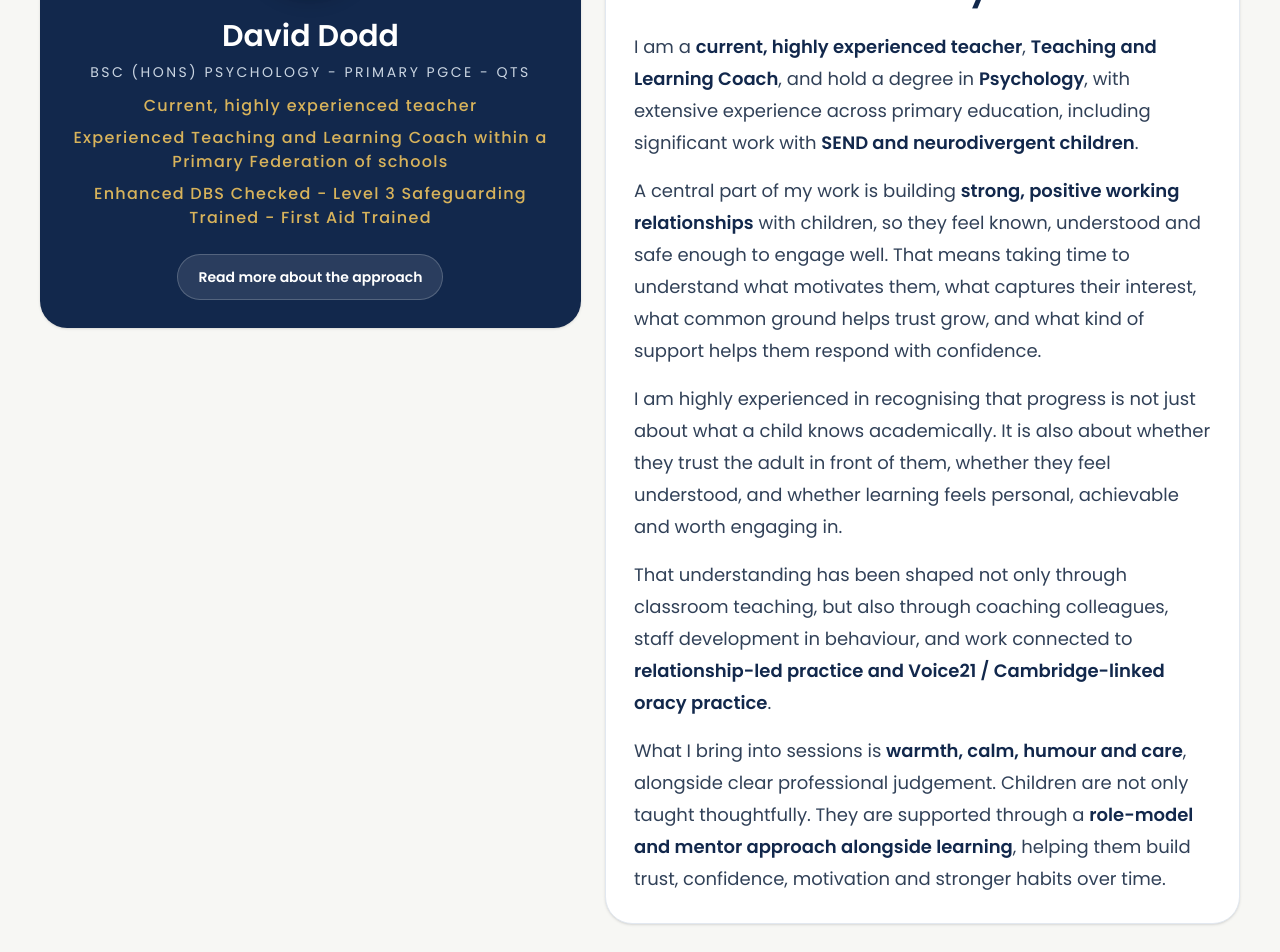
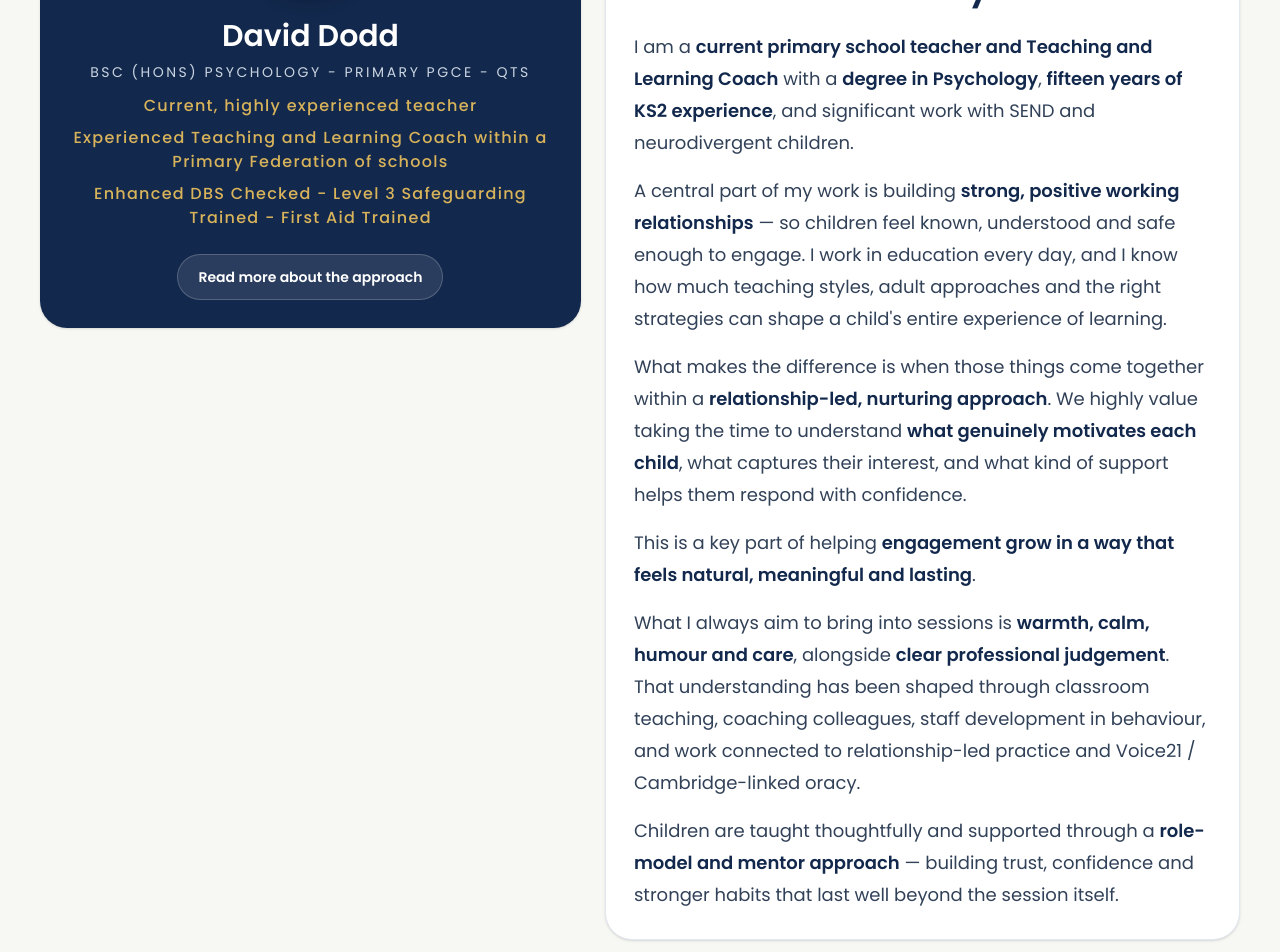
Before and after one commit to davedodd89-ai/warren-dodd-education, a Next.js app: page / in a window 1280 px wide. Shown: the part 2220-3172 px from the top of the page. Built offline with nearby package versions, Linux system fonts and the light colour scheme.

Commit message:
Refine homepage approach section copy

```diff
--- a/app/page.tsx
+++ b/app/page.tsx
@@ -82,8 +82,6 @@ export default function Page() {
   ];
 
   const understandingPoints = [
-    "WHAT CAPTURES A CHILD'S INTEREST AND ATTENTION",
-    "HOW THEY RESPOND BEST TO SUPPORT, CHALLENGE AND ENCOURAGEMENT",
     "THE PACE, STRUCTURE AND STYLE THAT HELPS THEM LEARN WELL",
     "HOW TO BUILD CONFIDENCE SO ENGAGEMENT FEELS NATURAL AND LASTING",
   ];
@@ -190,7 +188,7 @@ export default function Page() {
               variants={itemVariant}
               className="mt-4 max-w-3xl text-base leading-7 text-slate-700 md:text-lg md:leading-8"
             >
-  Designed for children who benefit from a calmer, more personal and
+              Designed for children who benefit from a calm, welcoming,  more personal and
               more thoughtfully tailored way of learning, this is a{" "}
               <span className="font-semibold text-[#12284C]">
                 weekly small-group provision
@@ -208,7 +206,7 @@ export default function Page() {
               Warren Dodd Education is founded on mutual respect and empathy.
               They sit at the heart of how our children are taught, how
               relationships are built, and what we aim to help children develop
-  in themselves even further over time.
+              in themselves over time.
             </motion.p>
 
             <motion.p
@@ -378,67 +376,27 @@ export default function Page() {
               </h2>
 
             <p className="mt-6 text-base leading-7 text-slate-700 md:text-lg md:leading-8">
-                I am a{" "}
-                <span className="font-semibold text-[#12284C]">
-                  current, highly experienced teacher
-                </span>
-                ,{" "}
-                <span className="font-semibold text-[#12284C]">
-                  Teaching and Learning Coach
-                </span>
-                , and hold a degree in{" "}
-                <span className="font-semibold text-[#12284C]">Psychology</span>,
-                with extensive experience across primary education, including
-                significant work with{" "}
-                <span className="font-semibold text-[#12284C]">
-                  SEND and neurodivergent children
-                </span>
-                .
+  I am a <span className="font-semibold text-[#12284C]">current primary school teacher and Teaching and Learning Coach</span> with a <span className="font-semibold text-[#12284C]">degree in Psychology</span>, <span className="font-semibold text-[#12284C]">fifteen years of KS2 experience</span>, and significant work with SEND and neurodivergent children.
 </p>
 
 <p className="mt-4 text-base leading-7 text-slate-700 md:text-lg md:leading-8">
-                A central part of my work is building{" "}
-                <span className="font-semibold text-[#12284C]">
-                  strong, positive working relationships
-                </span>{" "}
-                with children, so they feel known, understood and safe enough to
-                engage well. That means taking time to understand what motivates
-                them, what captures their interest, what common ground helps
-                trust grow, and what kind of support helps them respond with
-                confidence.
+  A central part of my work is building <span className="font-semibold text-[#12284C]">strong, positive working relationships</span> — so children feel known, understood and safe enough to engage. I work in education every day, and I know how much teaching styles, adult approaches and the right strategies can shape a child&apos;s entire experience of learning.
 </p>
 
 <p className="mt-4 text-base leading-7 text-slate-700 md:text-lg md:leading-8">
-                I am highly experienced in recognising that progress is not just
-                about what a child knows academically. It is also about whether
-                they trust the adult in front of them, whether they feel
-                understood, and whether learning feels personal, achievable and
-                worth engaging in.
+  What makes the difference is when those things come together within a <span className="font-semibold text-[#12284C]">relationship-led, nurturing approach</span>. We highly value taking the time to understand <span className="font-semibold text-[#12284C]">what genuinely motivates each child</span>, what captures their interest, and what kind of support helps them respond with confidence.
 </p>
 
 <p className="mt-4 text-base leading-7 text-slate-700 md:text-lg md:leading-8">
-                That understanding has been shaped not only through classroom
-                teaching, but also through coaching colleagues, staff
-                development in behaviour, and work connected to{" "}
-                <span className="font-semibold text-[#12284C]">
-                  relationship-led practice and Voice21 / Cambridge-linked oracy
-                  practice
-                </span>
-                .
+  This is a key part of helping <span className="font-semibold text-[#12284C]">engagement grow in a way that feels natural, meaningful and lasting</span>.
 </p>
 
 <p className="mt-4 text-base leading-7 text-slate-700 md:text-lg md:leading-8">
-                What I bring into sessions is{" "}
-                <span className="font-semibold text-[#12284C]">
-                  warmth, calm, humour and care
-                </span>
-                , alongside clear professional judgement. Children are not only
-                taught thoughtfully. They are supported through a{" "}
-                <span className="font-semibold text-[#12284C]">
-                  role-model and mentor approach alongside learning
-                </span>
-                , helping them build trust, confidence, motivation and stronger
-                habits over time.
+  What I always aim to bring into sessions is <span className="font-semibold text-[#12284C]">warmth, calm, humour and care</span>, alongside <span className="font-semibold text-[#12284C]">clear professional judgement</span>. That understanding has been shaped through classroom teaching, coaching colleagues, staff development in behaviour, and work connected to relationship-led practice and Voice21 / Cambridge-linked oracy.
+</p>
+
+<p className="mt-4 text-base leading-7 text-slate-700 md:text-lg md:leading-8">
+  Children are taught thoughtfully and supported through a <span className="font-semibold text-[#12284C]">role-model and mentor approach</span> — building trust, confidence and stronger habits that last well beyond the session itself.
 </p>
             </motion.div>
           </div>
@@ -557,6 +515,13 @@ export default function Page() {
                 When children feel understood, respected, secure and capable,
                 they are far more likely to engage positively and make
                 meaningful progress.
+              </p>
+
+              <p className="mt-4 max-w-xl text-base leading-7 text-slate-100 md:text-lg md:leading-8 font-semibold">
+                Warren Dodd Education is founded on mutual respect and empathy.
+                They sit at the heart of how children are taught, how
+                relationships are built, and what we aim to help children
+                develop in themselves over time.
               </p>
             </motion.div>
 
```
Lines whose indentation alone changed are shown as unchanged.
